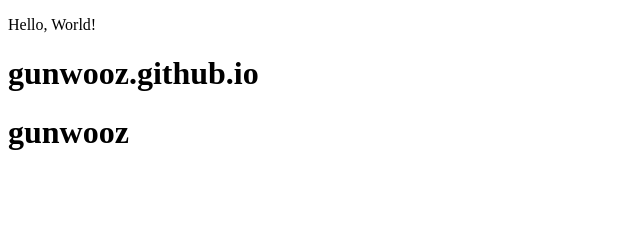
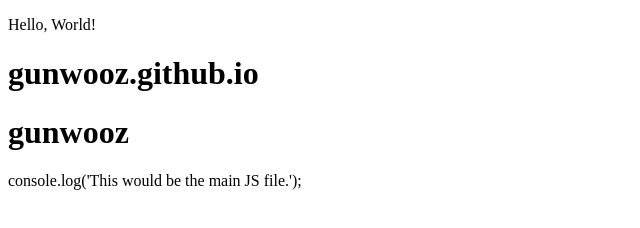
Before and after one commit to gunwooz/gunwooz.github.io, a plain HTML site: page index.html in a window 1280 px wide. Shown: the whole page, without its empty margins (0-640 px from the left). Drawn offline with Linux system fonts and the light colour scheme.

Commit message:
Update index.html

```diff
--- a/index.html
+++ b/index.html
@@ -10,5 +10,6 @@
   <p>Hello, World!</p>
   <h1>gunwooz.github.io</h1>
   <h1>gunwooz</h1>
+	console.log('This would be the main JS file.');
 </body>
 </html>
```
